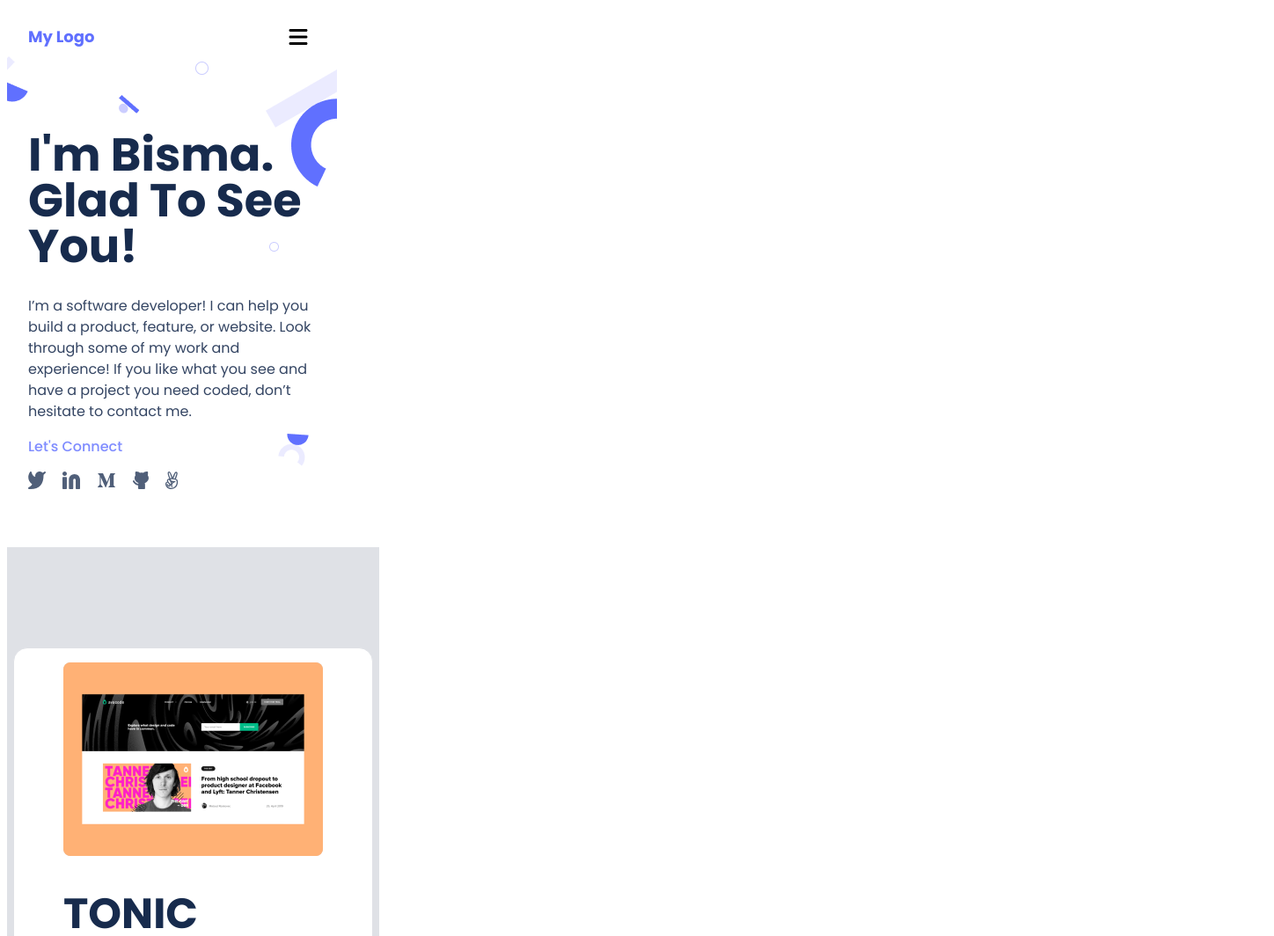
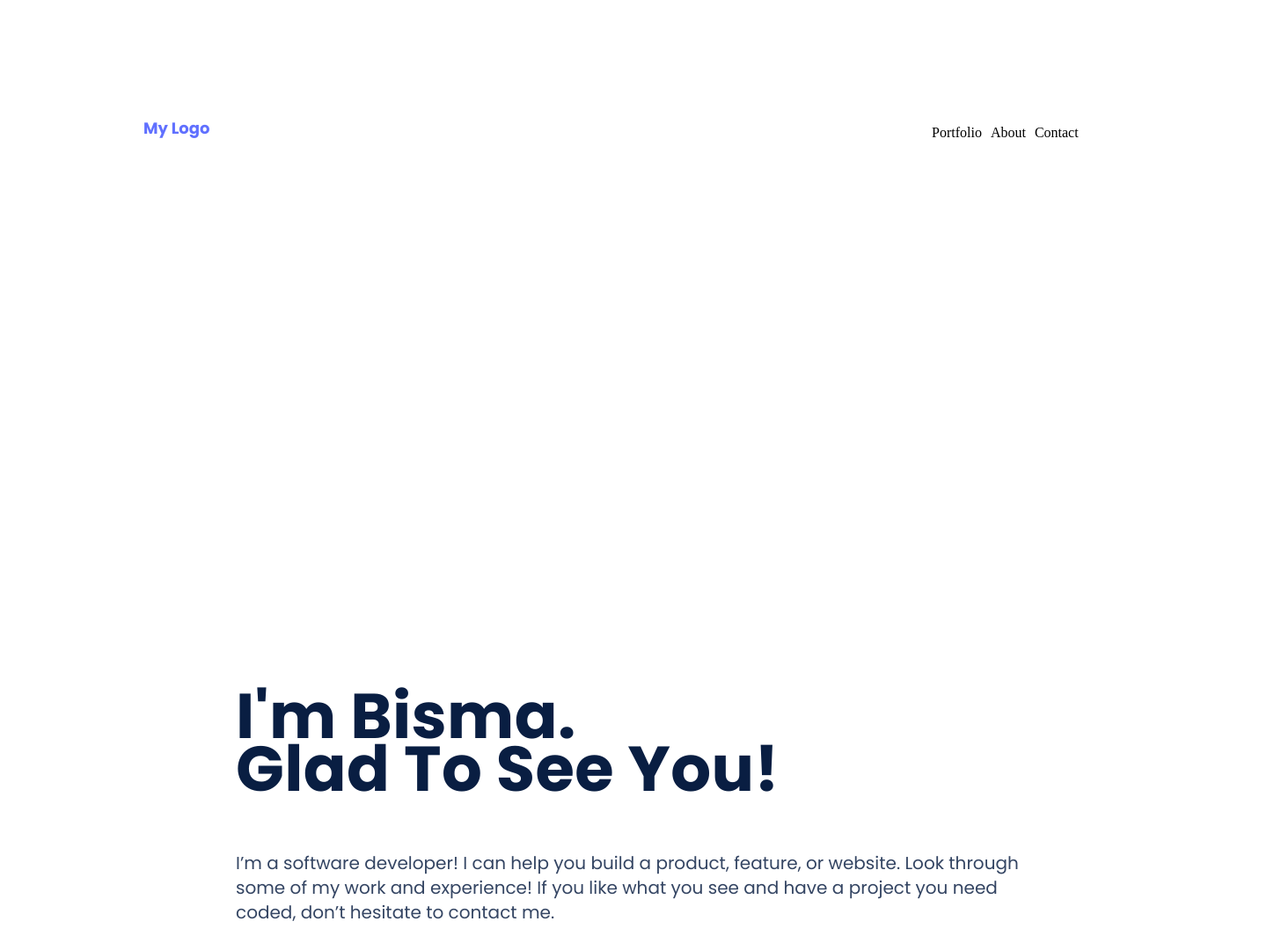
Before and after one commit to Bisma-Aslam/Mobile, a website: page index.html in a window 1280 px wide. Shown: the top 1064 px of the page at 88% size, 1448 px wide, since content can reach past the window. Drawn offline with Linux system fonts and the light colour scheme.

Commit message:
Desktop Version Started

```diff
--- a/index.html
+++ b/index.html
@@ -18,9 +18,21 @@
             </svg>
         </div>
     </header>
+    <header class="head1">
+        <div>
+            <h1 class="logo1">My Logo</h1>
+        </div>
+        <div class="ps">
+            <p>Portfolio</p>
+            <p>About</p>
+            <p>Contact</p>
+        </div>
+    </header>
 
     <main>
         <section class="headline">
+
+            <div class="texts">
             <div class="text10">
                 <h1>I'm Bisma.<br>Glad To See You!</h1>
             </div>
@@ -34,10 +46,14 @@
                     <div class="icons">
                         <img src="./social media icons.svg" alt="Social Media Icons">
                     </div>
-                    </div>
+                </div>
                 </div>
 
+            </div>
+
         </section>
+
+
 
 
         <section class="work">
--- a/style.css
+++ b/style.css
@@ -1,4 +1,5 @@
 
+@media only screen and (max-width:767px){
 @import url(https://fonts.googleapis.com/css?family=Poppins:100,100italic,200,200italic,300,300italic,regular,italic,500,500italic,600,600italic,700,700italic,800,800italic,900,900italic);
 
 .head {
@@ -36,6 +37,15 @@
   border-radius: 8px;
   margin-left: 0;
   margin-top: 10px;
+}
+head1{
+  visibility: hidden;
+}
+.logo1{
+  visibility: hidden;
+}
+.ps{
+  visibility: hidden;
 }
 
 .headline {
@@ -565,3 +575,101 @@ textarea::placeholder {
   font-weight: 400;
   line-height: 24px;
 }
+}
+@media (min-width: 768px) {
+
+  .head1{
+    display: inline-flex;
+    padding: 16px 143px;
+    justify-content: center;
+    align-items: flex-start;
+    gap: 796px;
+    width:fixed 1440px;
+    height:fixed 72px;
+}
+.imgc{
+  visibility: hidden;
+}
+.logo{
+  visibility: hidden;
+}
+.logo1{
+  color: var(--primary-b-400, #6070ff);
+  font-family: 'Poppins', sans-serif;
+  font-size: 18px;
+  font-style: normal;
+  font-weight: 700;
+  line-height: 20px;
+  width: 76px;
+  height: 20px;
+  display: flex;
+  padding: 10px 12px;
+  align-items: center;
+  margin-top: 10px;
+}
+
+.ps{
+    display: flex;
+    padding: 10px 12px;
+    align-items: center;
+    gap: 10px;
+}
+.headline {
+    display: inline-flex;
+    height: 846px;
+    padding: 289px 260px;
+    justify-content: center;
+    align-items: center;
+    flex-shrink: 0;
+    width:fixed 1440px;
+    height:fixed 846px;
+}
+
+
+.text10 {
+    display: flex;
+    width: 920px;
+    height: 122px;
+    flex-direction: column;
+    justify-content: center;
+    color: var(--theme-1-neutrals-1, #091E42);
+font-family: Poppins;
+font-size: 48px;
+font-style: normal;
+font-weight: 700;
+line-height: 60px;
+letter-spacing: 0.37px;
+}
+.texts{
+    display: flex;
+flex-direction: column;
+align-items: flex-start;
+gap: 12px;
+}
+
+.text20 {
+    width: 920px;
+    height: 98px;
+    color: var(--theme-1-neutrals-3, #344563);
+font-family: Poppins;
+font-size: 20px;
+font-style: normal;
+font-weight: 400;
+line-height: 28px;
+}
+
+.para {
+    color: var(--primary-b-300, #7F8CFF);
+    font-family: Poppins;
+    font-size: 16px;
+    font-style: normal;
+    font-weight: 500;
+    line-height: 24px;
+}
+.icons{
+
+    width: 170.167px;
+height: 20px;
+flex-shrink: 0;
+}
+}
```
